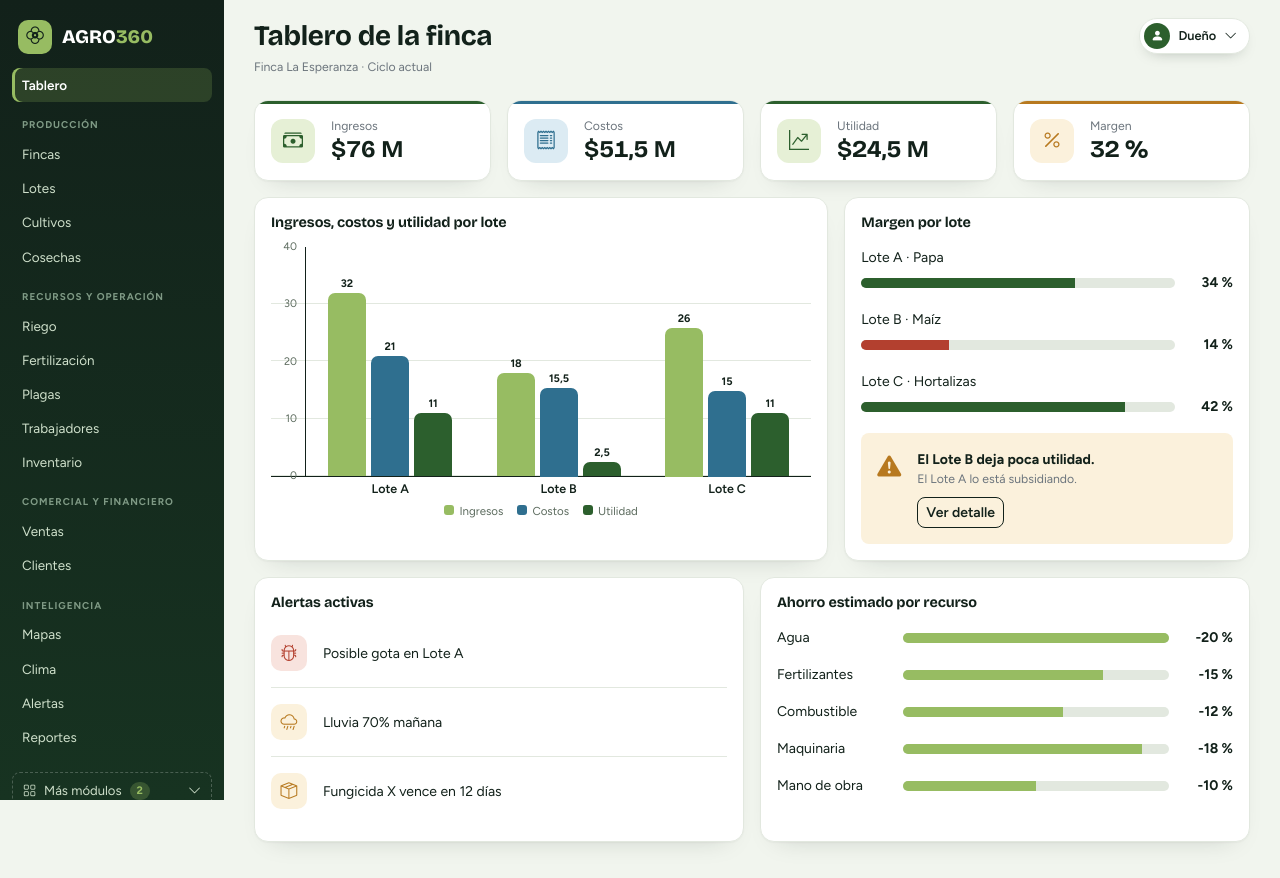
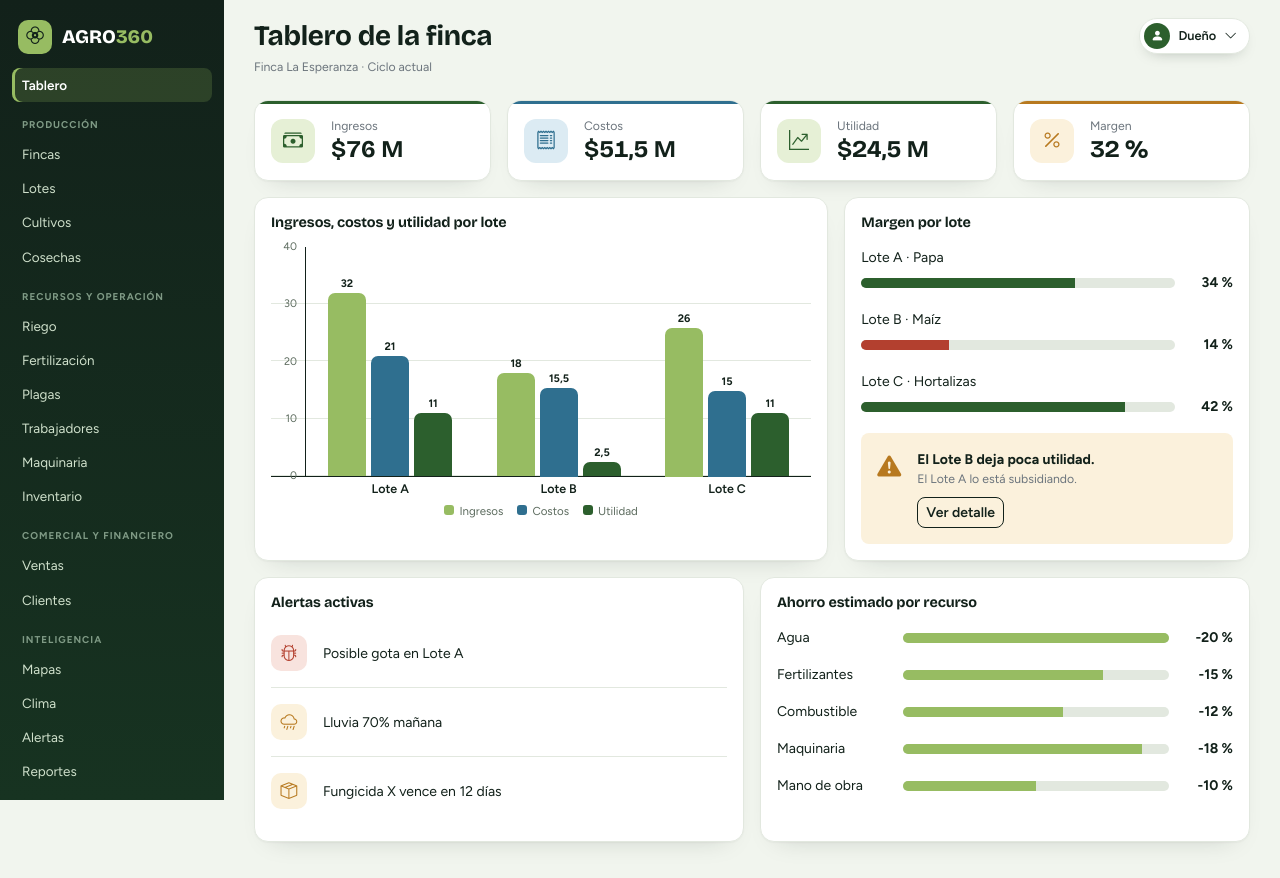
Before and after one commit to FelipeUCC898/Agro360-proyecto-electiva, an Angular app: page /tablero in a window 1280 px wide. Built offline with nearby package versions, Linux system fonts and the light colour scheme.

Commit message:
se agrega maquinaria al menú y las rutas

```diff
--- a/src/app/app.routes.ts
+++ b/src/app/app.routes.ts
@@ -17,6 +17,7 @@ export const routes: Routes = [
       { path: 'riego', title: 'Riego · Agro360', loadComponent: () => import('./pages/web/riego/riego').then((m) => m.Riego) },
       { path: 'fertilizacion', title: 'Fertilización · Agro360', loadComponent: () => import('./pages/web/fertilizacion/fertilizacion').then((m) => m.Fertilizacion) },
       { path: 'trabajadores', title: 'Trabajadores · Agro360', loadComponent: () => import('./pages/web/trabajadores/trabajadores').then((m) => m.Trabajadores) },
+      { path: 'maquinaria', title: 'Maquinaria · Agro360', loadComponent: () => import('./pages/web/maquinaria/maquinaria').then((m) => m.Maquinaria) },
       { path: 'plagas', title: 'Plagas · Agro360', loadComponent: () => import('./pages/web/plagas/plagas').then((m) => m.Plagas) },
       { path: 'inventario', title: 'Inventario · Agro360', loadComponent: () => import('./pages/web/inventario/inventario').then((m) => m.Inventario) },
       { path: 'ventas', title: 'Ventas · Agro360', loadComponent: () => import('./pages/web/ventas/ventas').then((m) => m.Ventas) },
@@ -35,6 +36,7 @@ export const routes: Routes = [
       { path: 'registrar', title: 'Registrar · Agro360', loadComponent: () => import('./pages/movil/registrar/registrar').then((m) => m.MovilRegistrar) },
       { path: 'labor', title: 'Labor · Agro360', loadComponent: () => import('./pages/movil/labor/labor').then((m) => m.MovilLabor) },
       { path: 'cosecha', title: 'Cosecha · Agro360', loadComponent: () => import('./pages/movil/cosecha/cosecha').then((m) => m.MovilCosecha) },
+      { path: 'maquinaria', title: 'Registrar uso de equipo · Agro360', loadComponent: () => import('./pages/movil/maquinaria/maquinaria').then((m) => m.MovilMaquinaria) },
       { path: 'jornal', title: 'Registrar jornal · Agro360', loadComponent: () => import('./pages/movil/jornal/jornal').then((m) => m.MovilJornal) },
       { path: 'riego', title: 'Registrar riego · Agro360', loadComponent: () => import('./pages/movil/riego/riego').then((m) => m.MovilRiego) },
       { path: 'plagas', title: 'Reportar plaga · Agro360', loadComponent: () => import('./pages/movil/plagas/plagas').then((m) => m.MovilPlagas) },
--- a/src/app/core/menu.ts
+++ b/src/app/core/menu.ts
@@ -27,6 +27,7 @@ export const MENU: MenuGrupo[] = [
       { etiqueta: 'Fertilización', ruta: '/fertilizacion' },
       { etiqueta: 'Plagas', ruta: '/plagas' },
       { etiqueta: 'Trabajadores', ruta: '/trabajadores' },
+      { etiqueta: 'Maquinaria', ruta: '/maquinaria' },
       { etiqueta: 'Inventario', ruta: '/inventario' }
     ]
   },
@@ -50,6 +51,5 @@ export const MENU: MenuGrupo[] = [
 
 // Módulos que todavía no tienen pantalla: quedan recogidos en "Más módulos"
 export const MENU_PROXIMAMENTE: MenuItem[] = [
-  { etiqueta: 'Maquinaria' },
   { etiqueta: 'Finanzas' }
 ];
```
